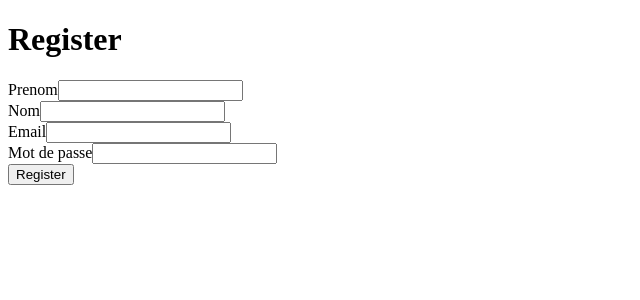
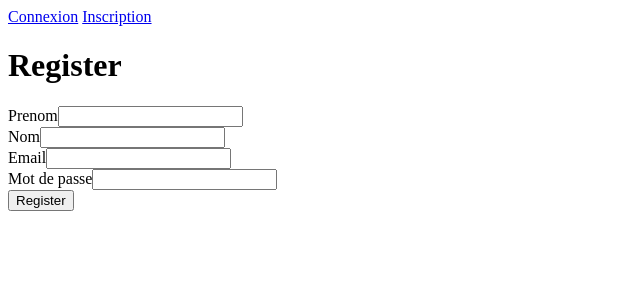
Before and after one commit to Artpare4/MeteoWeb, a Symfony app: template templates/registration/register.html.twig in a window 1280 px wide. Shown: the top 300 px of the page, without its empty margins (0-640 px from the left). Run offline with Twig, Linux system fonts and the light colour scheme; the template is opened without the code that fills it, so the values that code supplies are empty; form fields are guessed from the names that the template uses; some libraries are stand-ins or nearby versions.

Commit message:
Ajout des liens vers les formulaires d'inscription et de connexion dans le header

```diff
--- a/templates/base.html.twig
+++ b/templates/base.html.twig
@@ -1,3 +1,4 @@
+<!DOCTYPE html>
 <!DOCTYPE html>
 <html>
     <head>
@@ -14,6 +15,9 @@
         {% endblock %}
     </head>
     <body>
+
+        <a href="{{ path('app_login') }}">Connexion</a>
+        <a href="{{ path('app_registration') }}">Inscription</a>
         {% block body %}{% endblock %}
     </body>
 </html>
```
